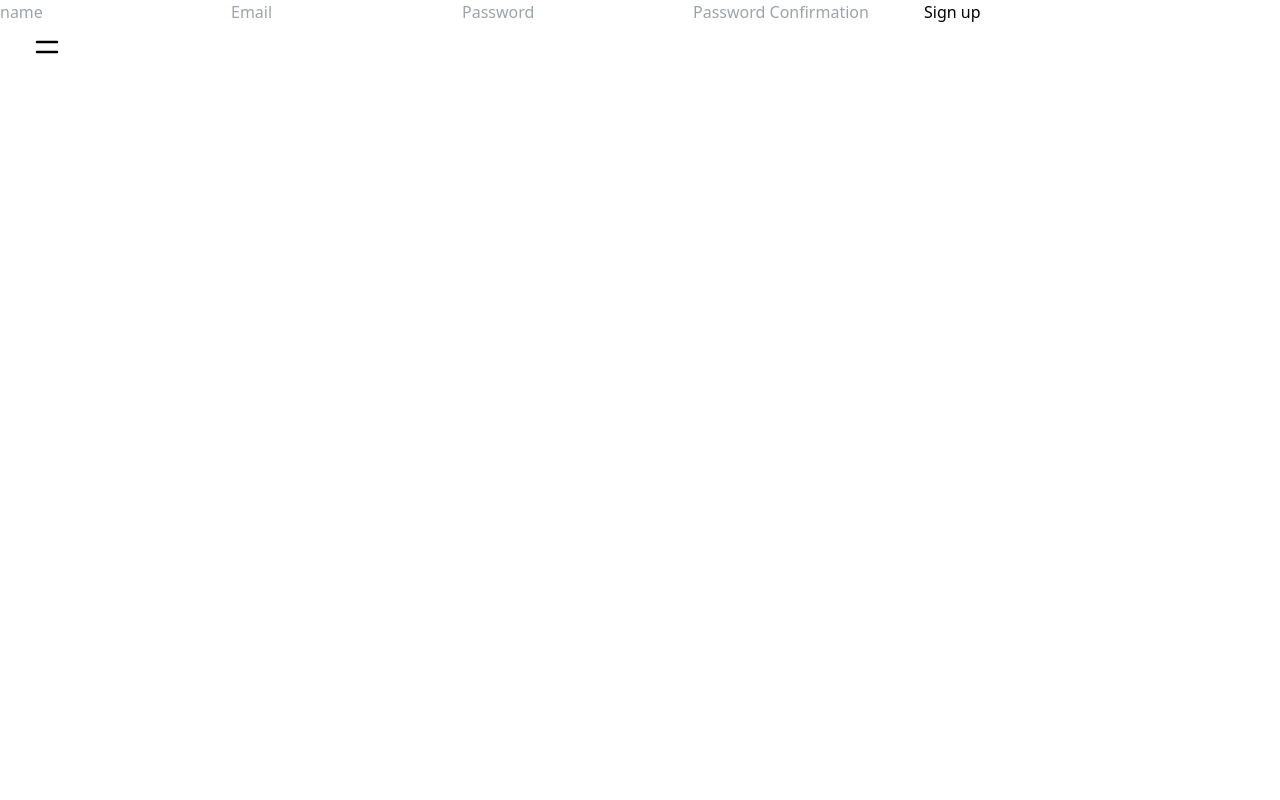
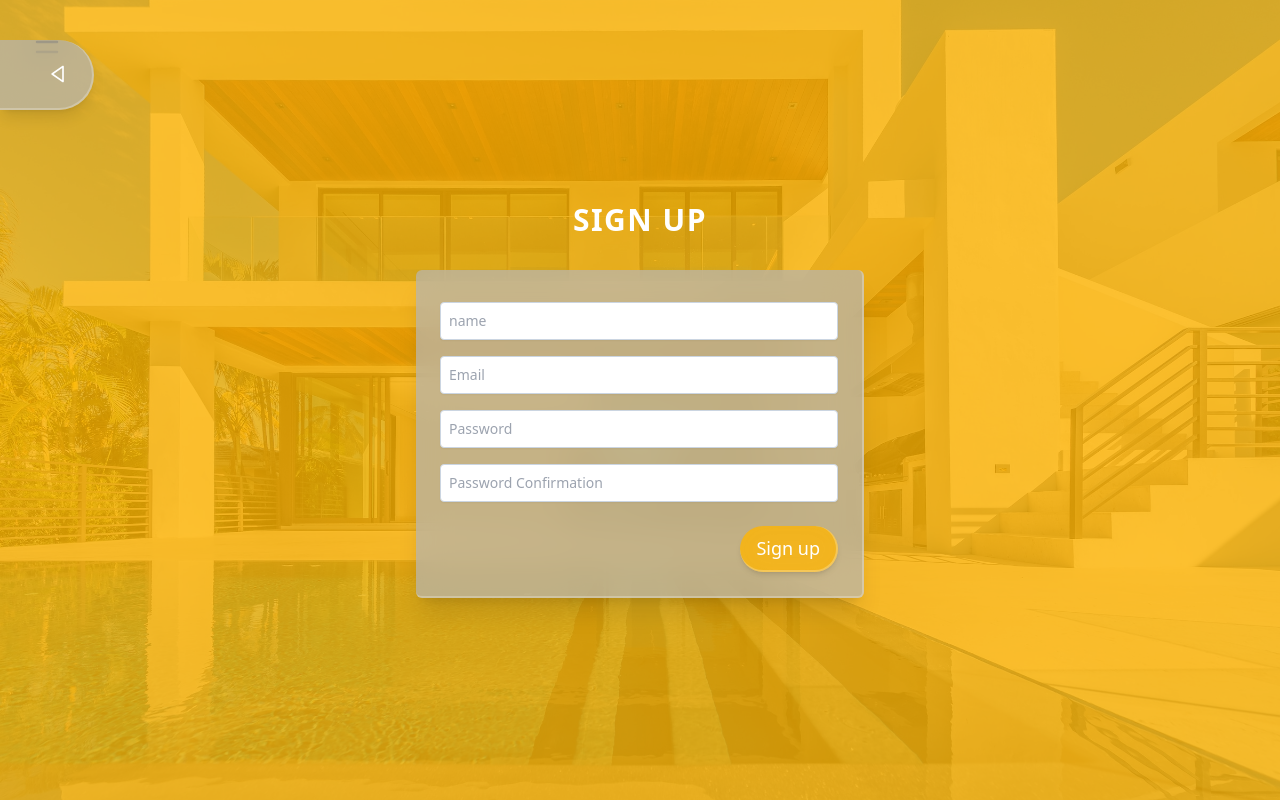
Before and after one commit to jmonto55/book-an-appointment-frontend, a React (Create React App) app: page /signup in a window 1280 px wide. Built offline with nearby package versions, Linux system fonts and the light colour scheme.

Commit message:
Apply styles for log in and log out views

```diff
--- a/src/components/AddHouse.jsx
+++ b/src/components/AddHouse.jsx
@@ -5,6 +5,7 @@ import { NavLink, useNavigate } from 'react-router-dom';
 import { MdAdsClick } from 'react-icons/md';
 import PropTypes from 'prop-types';
 import { createHouse } from '../redux/houses/housesSlice';
+import houseImage from '../assets/house.jpg';
 
 const AddHouse = (props) => {
   const { authorized } = props;
@@ -65,7 +66,7 @@ const AddHouse = (props) => {
   }
 
   return (
-    <div className="relative w-full bg-center bg-cover" style={{ backgroundImage: 'url(https://rb.gy/k7lc1)' }}>
+    <div className="relative w-full bg-center bg-cover" style={{ backgroundImage: `url(${houseImage})` }}>
       <div className="hover:bg-opacity-100 shadow-lg z-20 bg-gray-100 p-6 pl-4 md:pl-12 rounded-r-full absolute bottom-14 md:bottom-10 left-0 border-2 border-t-0 border-l-0 border-white/25 backdrop-filter backdrop-blur-lg bg-opacity-70">
         <NavLink to="/home">
           <BiLeftArrow size={20} className="cursor-pointer text-white" />
@@ -75,7 +76,7 @@ const AddHouse = (props) => {
         <h2 className="font-black uppercase mx-auto text-center text-4xl text-white tracking-wider">ADD A NEW HOUSE</h2>
         <form
           onSubmit={handleSubmit}
-          className="border-2 border-t-0 border-l-0 border-white/25 backdrop-filter backdrop-blur-lg bg-opacity-70 shadow-xl flex flex-col items-end container mx-auto border px-6 py-8 max-w-md mt-6 bg-gray-100 rounded-md"
+          className="border-2 border-t-0 border-l-0 border-white/25 backdrop-filter backdrop-blur-lg bg-opacity-70 shadow-xl flex flex-col items-end container mx-auto px-6 py-8 max-w-md mt-6 bg-gray-100 rounded-md"
         >
           {formData.map((field) => (
             <input
--- a/src/components/DeleteHouse.jsx
+++ b/src/components/DeleteHouse.jsx
@@ -13,7 +13,7 @@ const DeleteHouse = (props) => {
   const dispatch = useDispatch();
   const { housesList } = useSelector((store) => store.houses);
   const { authorized } = props;
-  console.log('home authorized', authorized);
+
   const navigate = useNavigate();
   useEffect(() => {
     if (!authorized) {
@@ -54,7 +54,7 @@ const DeleteHouse = (props) => {
           </NavLink>
         </div>
         <div className="h-full overflow-auto">
-          <h2 className="mt-28 text-center text-4xl font-black tracking-widest mt-10">SELECT HOUSE TO DELETE</h2>
+          <h2 className="mt-28 text-center text-4xl font-black tracking-widest">SELECT HOUSE TO DELETE</h2>
           <ul className="flex flex-col justify-center gap-8 items-center py-20">
             {housesList.map((house) => (
               <div key={house.id} className="bg-white shadow rounded-lg p-4 relative">
--- a/src/components/LoginForm.jsx
+++ b/src/components/LoginForm.jsx
@@ -1,8 +1,9 @@
 import React, { useState, useEffect } from 'react';
 import { useDispatch } from 'react-redux';
-import { useNavigate } from 'react-router-dom';
-
+import { useNavigate, NavLink } from 'react-router-dom';
+import { BiLeftArrow } from 'react-icons/bi';
 import PropTypes from 'prop-types';
+import houseImage from '../assets/house.jpg';
 import { login } from '../redux/login/loginSlice';
 
 const LoginForm = (props) => {
@@ -35,23 +36,43 @@ const LoginForm = (props) => {
   };
 
   return (
-    <form onSubmit={handleSubmit}>
+    <div className="relative w-full bg-center bg-cover" style={{ backgroundImage: `url(${houseImage})` }}>
+      <div className="z-50 hover:bg-opacity-100 shadow-lg bg-gray-100 p-6 pl-4 md:pl-12 rounded-r-full absolute top-14 md:top-10 left-0 border-2 border-t-0 border-l-0 border-white/25 backdrop-filter backdrop-blur-lg bg-opacity-70">
+        <NavLink to="/">
+          <BiLeftArrow size={20} className="cursor-pointer text-white" />
+        </NavLink>
+      </div>
+      <div className="p-8 h-screen w-full flex flex-col justify-center gap-2 bg-lime bg-opacity-80">
+        <h2 className="font-black uppercase mx-auto text-center text-3xl text-white tracking-wider">Log in</h2>
+        <form
+          onSubmit={handleSubmit}
+          className="border-2 border-t-0 border-l-0 border-white/25 backdrop-filter backdrop-blur-lg gap-2 bg-opacity-70 shadow-xl flex flex-col items-end container mx-auto px-6 py-6 max-w-md mt-6 bg-gray-100 rounded-md"
+        >
           <input
             type="email"
             value={email}
             onChange={(e) => setEmail(e.target.value)}
             placeholder="Email"
+            required
+            className="mt-2 w-full p-2 border border-slate-300 rounded text-sm shadow-sm
+              focus:outline-none focus:border-sky-500 focus:ring-1 focus:ring-sky-500"
           />
           <input
             type="password"
             value={password}
             onChange={(e) => setPassword(e.target.value)}
             placeholder="Password"
+            required
+            className="mt-2 w-full p-2 border border-slate-300 rounded text-sm shadow-sm
+              focus:outline-none focus:border-sky-500 focus:ring-1 focus:ring-sky-500"
           />
-      <button type="submit">Log in</button>
+          <button className="mt-4 text-lg border-2 border-t-0 border-l-0 border-white/25 backdrop-filter backdrop-blur-lg bg-opacity-80 shadow-md hover:bg-opacity-100 bg-lime rounded-full px-4 py-2 color text-white flex justify-evenly items-center" type="submit">Log in</button>
         </form>
+      </div>
+    </div>
   );
 };
+
 LoginForm.propTypes = {
   authorized: PropTypes.bool.isRequired,
 };
--- a/src/components/SignupForm.jsx
+++ b/src/components/SignupForm.jsx
@@ -1,8 +1,9 @@
 import React, { useState, useEffect } from 'react';
 import { useDispatch } from 'react-redux';
-import { useNavigate } from 'react-router-dom';
-
+import { useNavigate, NavLink } from 'react-router-dom';
+import { BiLeftArrow } from 'react-icons/bi';
 import PropTypes from 'prop-types';
+import houseImage from '../assets/house.jpg';
 import { signup } from '../redux/signup/signupSlice';
 
 const SignupForm = (props) => {
@@ -39,33 +40,58 @@ const SignupForm = (props) => {
   };
 
   return (
-    <form onSubmit={handleSubmit}>
+    <div className="relative w-full bg-center bg-cover" style={{ backgroundImage: `url(${houseImage})` }}>
+      <div className="z-50 hover:bg-opacity-100 shadow-lg bg-gray-100 p-6 pl-4 md:pl-12 rounded-r-full absolute top-14 md:top-10 left-0 border-2 border-t-0 border-l-0 border-white/25 backdrop-filter backdrop-blur-lg bg-opacity-70">
+        <NavLink to="/">
+          <BiLeftArrow size={20} className="cursor-pointer text-white" />
+        </NavLink>
+      </div>
+      <div className="p-8 h-screen w-full flex flex-col justify-center gap-2 bg-mustard bg-opacity-80">
+        <h2 className="font-black uppercase mx-auto text-center text-3xl text-white tracking-wider">Sign up</h2>
+        <form
+          onSubmit={handleSubmit}
+          className="border-2 border-t-0 border-l-0 border-white/25 backdrop-filter backdrop-blur-lg gap-2 bg-opacity-70 shadow-xl flex flex-col items-end container mx-auto px-6 py-6 max-w-md mt-6 bg-gray-100 rounded-md"
+        >
           <input
             type="text"
             value={name}
             onChange={(e) => setName(e.target.value)}
             placeholder="name"
+            required
+            className="mt-2 w-full p-2 border border-slate-300 rounded text-sm shadow-sm
+              focus:outline-none focus:border-sky-500 focus:ring-1 focus:ring-sky-500"
           />
           <input
             type="email"
             value={email}
             onChange={(e) => setEmail(e.target.value)}
             placeholder="Email"
+            required
+            className="mt-2 w-full p-2 border border-slate-300 rounded text-sm shadow-sm
+              focus:outline-none focus:border-sky-500 focus:ring-1 focus:ring-sky-500"
           />
           <input
             type="password"
             value={password}
             onChange={(e) => setPassword(e.target.value)}
             placeholder="Password"
+            required
+            className="mt-2 w-full p-2 border border-slate-300 rounded text-sm shadow-sm
+              focus:outline-none focus:border-sky-500 focus:ring-1 focus:ring-sky-500"
           />
           <input
             type="password"
             value={passwordConfirmation}
             onChange={(e) => setPasswordConfirmation(e.target.value)}
             placeholder="Password Confirmation"
+            required
+            className="mt-2 w-full p-2 border border-slate-300 rounded text-sm shadow-sm
+              focus:outline-none focus:border-sky-500 focus:ring-1 focus:ring-sky-500"
           />
-      <button type="submit">Sign up</button>
+          <button className="mt-4 text-lg border-2 border-t-0 border-l-0 border-white/25 backdrop-filter backdrop-blur-lg bg-opacity-80 shadow-md hover:bg-opacity-100 bg-mustard rounded-full px-4 py-2 color text-white flex justify-evenly items-center" type="submit">Sign up</button>
         </form>
+      </div>
+    </div>
   );
 };
 SignupForm.propTypes = {
```
Also changed, not shown: src/assets/house.jpg (added). Lines whose indentation alone changed are shown as unchanged.
